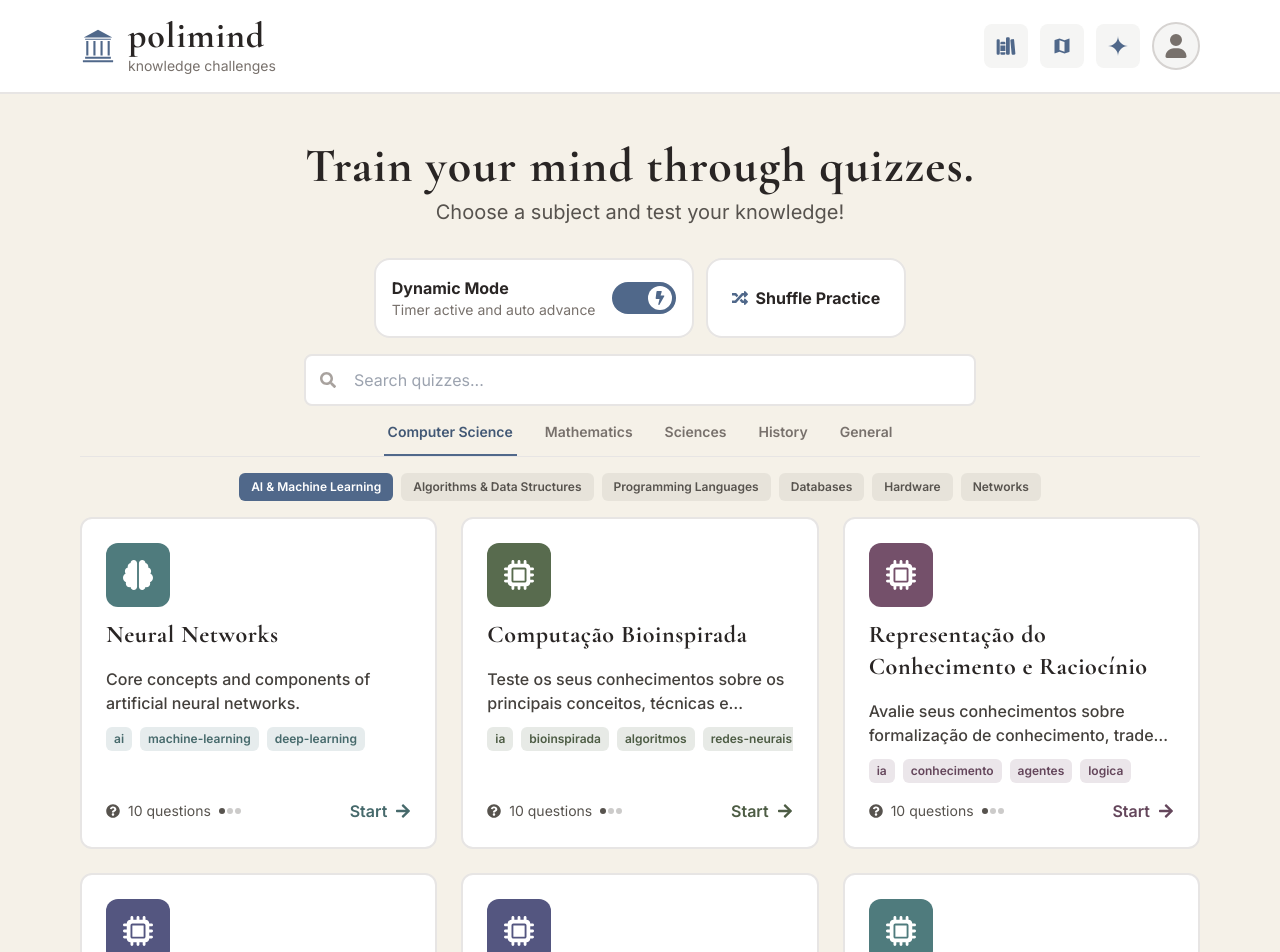
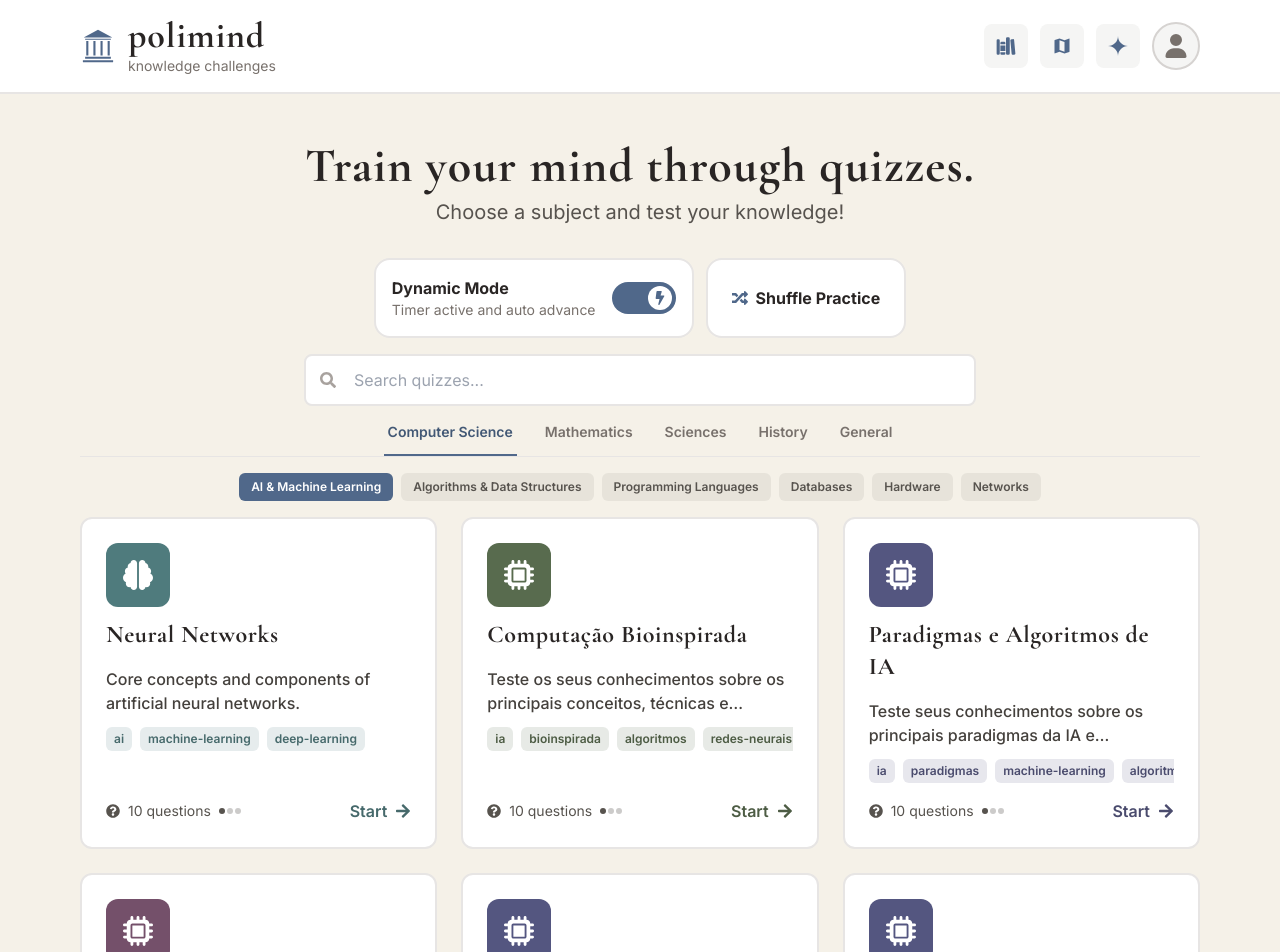
Before and after one commit to romhenri/polimind, a Next.js app: page / in a window 1280 px wide. Shown: the top 952 px of the page. Built offline with nearby package versions, Linux system fonts and the light colour scheme; no server answers.

Commit message:
update(data): ai paradigms and algoritms quizzes

```diff
--- /dev/null
+++ b/public/data/ai-paradigms-and-algorithms.json
@@ -0,0 +1,128 @@
+{
+  "id": "ai-paradigms-and-algorithms",
+  "name": "Paradigmas e Algoritmos de IA",
+  "description": "Teste seus conhecimentos sobre os principais paradigmas da IA e algoritmos como KNN, Backpropagation e Algoritmos Genéticos.",
+  "color": "indigo",
+  "category": "computer_science",
+  "subcategory": "AI & Machine Learning",
+  "tags": [
+    "ia",
+    "paradigmas",
+    "machine-learning",
+    "algoritmos"
+  ],
+  "hardness": "easy",
+  "type": "options",
+  "questions": [
+    {
+      "question": "A qual paradigma da Inteligência Artificial pertencem os Algoritmos Genéticos e a Programação Genética?",
+      "options": [
+        "Paradigma Simbólico, baseado na manipulação formal de regras e proposições.",
+        "Paradigma Evolucionista, fundamentado na seleção natural e operadores genéticos.",
+        "Paradigma Conexionista, baseado na modelagem de redes neurais artificiais.",
+        "Paradigma Estatístico, focado em distribuições de probabilidade condicionais."
+      ],
+      "correctAnswer": 1,
+      "explain": "Os Algoritmos Genéticos pertencem ao paradigma evolucionista, inspirando-se na evolução darwiniana e na genética."
+    },
+    {
+      "question": "Qual algoritmo de aprendizagem indutiva constrói uma estrutura hierárquica dividindo os dados a partir de medidas como Entropia ou Ganho de Informação?",
+      "options": [
+        "K-means.",
+        "Árvore de Decisão.",
+        "Naive Bayes.",
+        "Simulated Annealing."
+      ],
+      "correctAnswer": 1,
+      "explain": "Árvores de Decisão dividem o conjunto de dados recursivamente selecionando atributos com maior Ganho de Informação."
+    },
+    {
+      "question": "O algoritmo de Backpropagation é essencialmente utilizado para qual finalidade em Redes Neurais Artificiais?",
+      "options": [
+        "Realizar o agrupamento não supervisionado de dados através de centróides.",
+        "Calcular os gradientes de erro e ajustar os pesos da rede camada por camada.",
+        "Discretizar variáveis contínuas em termos linguísticos do tipo 'quente' ou 'frio'.",
+        "Evoluir uma população inicial de redes através de mutação e cruzamento de genes."
+      ],
+      "correctAnswer": 1,
+      "explain": "O Backpropagation calcula a derivada do erro e ajusta os pesos das conexões para minimizar a função de custo."
+    },
+    {
+      "question": "Qual é a principal característica do algoritmo de agrupamento K-means em Mineração de Dados?",
+      "options": [
+        "É um algoritmo não supervisionado que particiona dados em K clusters com base na distância aos centróides.",
+        "É um algoritmo de regressão supervisionada que prevê valores numéricos contínuos.",
+        "É uma técnica baseada em lógica formal que deduz novos teoremas a partir de axiomas prévios.",
+        "É um modelo probabilístico que assume independência absoluta entre todos os atributos de entrada."
+      ],
+      "correctAnswer": 0,
+      "explain": "O K-means agrupa dados não rotulados atribuindo cada ponto ao centróide mais próximo e recalculando as médias."
+    },
+    {
+      "question": "Como o algoritmo K-Nearest Neighbors (KNN) realiza a classificação de uma nova instância?",
+      "options": [
+        "Aplica regras lógicas condicionais encadeadas do tipo SE-ENTÃO extraídas de uma base.",
+        "Calcula a probabilidade a posteriori da classe usando o Teorema de Bayes.",
+        "Identifica os K exemplos mais próximos no espaço de atributos e realiza votação majoritária.",
+        "Ajusta os coeficientes de uma função logística com base em gradiente descendente."
+      ],
+      "correctAnswer": 2,
+      "explain": "O KNN avalia as distâncias entre a nova instância e os dados de treino, classificando-a com base nos K vizinhos mais próximos."
+    },
+    {
+      "question": "O que diferencia fundamentalmente a Lógica Fuzzy da lógica booleana clássica?",
+      "options": [
+        "A Lógica Fuzzy só aceita valores estritamente binários como 0 (falso) e 1 (verdadeiro).",
+        "A Lógica Fuzzy exige a independência estatística total entre todas as suas variáveis de entrada.",
+        "A Lógica Fuzzy aceita graus de pertinência intermediários entre 0 e 1 para modelar imprecisões.",
+        "A Lógica Fuzzy é utilizada exclusivamente no treinamento supervisionado de redes neurais profundas."
+      ],
+      "correctAnswer": 2,
+      "explain": "A Lógica Fuzzy estende a lógica tradicional ao permitir graus graduais de verdade, ideais para termos imprecisos."
+    },
+    {
+      "question": "Qual é a suposição simplificadora fundamental realizada pelo classificador Naive Bayes?",
+      "options": [
+        "Assume que todas as instâncias pertencem a um mesmo cluster inicial único.",
+        "Assume independência condicional entre os atributos dada a classe do exemplo.",
+        "Assume que as fronteiras de decisão entre classes são sempre estritamente lineares.",
+        "Assume que os pesos das conexões devem ser atualizados via aprendizagem por reforço."
+      ],
+      "correctAnswer": 1,
+      "explain": "O Naive Bayes assume 'ingenuamente' que a presença de um atributo não afeta a presença de outro dada a classe."
+    },
+    {
+      "question": "Qual é a função primária do algoritmo de Regressão Logística no aprendizado de máquina?",
+      "options": [
+        "Gerar árvores sintáticas para a execução autônoma de programas de computador.",
+        "Prever a probabilidade de ocorrência de uma classe categórica (geralmente binária).",
+        "Otimizar rotas em grafos utilizando feromônios sintéticos e colônias de agentes.",
+        "Reduzir o ruído de imagens através da consolidação de filtros de ativação contínuos."
+      ],
+      "correctAnswer": 1,
+      "explain": "A Regressão Logística utiliza a função sigmóide para modelar a probabilidade de um exemplo pertencer a uma classe."
+    },
+    {
+      "question": "A qual conceito a metaheurística Simulated Annealing recorre para evitar ficar presa em mínimos locais?",
+      "options": [
+        "Aceitar soluções piores com certa probabilidade, que diminui à medida que a 'temperatura' cai.",
+        "Multiplicar os pesos das camadas ocultas da rede neural por taxas de aprendizado aleatórias.",
+        "Descartar metade dos indivíduos da população a cada iteração sem avaliar a adequação.",
+        "Aumentar o número de vizinhos K até cobrir a totalidade dos dados do conjunto de teste."
+      ],
+      "correctAnswer": 0,
+      "explain": "Inspirado no recozimento de metais, o Simulated Annealing aceita movimentos desfavoráveis no início para explorar o espaço."
+    },
+    {
+      "question": "O paradigma Conexionista da Inteligência Artificial é melhor representado por qual das seguintes abordagens?",
+      "options": [
+        "Sistemas de Produção baseados em regras do tipo 'Se-Então' e inferência formal.",
+        "Redes Neurais Artificiais compostas por unidades interconectadas e pesos ajustáveis.",
+        "Algoritmos de busca estocástica baseados em recombinação e seleção natural de espécies.",
+        "Tabelas de contingência e estimadores de densidade probabilística de amostragem."
+      ],
+      "correctAnswer": 1,
+      "explain": "O paradigma conexionista fundamenta-se na metáfora cerebral, estruturando o conhecimento em Redes Neurais Artificiais."
+    }
+  ]
+}
--- a/public/data/knowledge-discovery-in-databases.json
+++ b/public/data/knowledge-discovery-in-databases.json
@@ -107,7 +107,7 @@
       "options": [
         "Definir o problema de negócio e a pergunta que o KDD deve responder.",
         "Anotar manualmente os resultados encontrados pelos especialistas de domínio.",
-        "Adequar os dados ao formato exigido pelos algoritmos de mineração (ex: normalização).",
+        "Adequar os dados ao formato exigido pelos algoritmos de mineração.",
         "Executar consultas SQL simples em bancos de dados transacionais OLTP."
       ],
       "correctAnswer": 2,
--- a/src/contexts/QuizModeContext.tsx
+++ b/src/contexts/QuizModeContext.tsx
@@ -13,7 +13,7 @@ const QuizModeContext = createContext<QuizModeContextType | undefined>(undefined
 
 export function QuizModeProvider({ children }: { children: ReactNode }) {
   const [isDynamicMode, setIsDynamicMode] = useState(true)
-  const [timeLimit, setTimeLimit] = useState(15)
+  const [timeLimit, setTimeLimit] = useState(20)
 
   const toggleDynamicMode = () => {
     setIsDynamicMode(prev => !prev)
```
